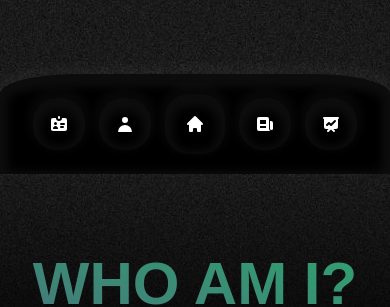
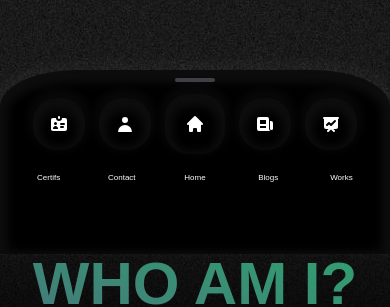
Before and after one commit to NaturaAdnyana/NaturaAdnyana.github.io, a React (Create React App) app: page / in a window 390 px wide. Shown: the part 670-977 px from the top of the page. Built offline with nearby package versions, Linux system fonts and the light colour scheme.

Commit message:
add pull nav

```diff
--- a/src/components/MobileNavbar.js
+++ b/src/components/MobileNavbar.js
@@ -1,5 +1,7 @@
 import React from "react";
 import { Link } from "react-router-dom";
+import { motion } from "framer-motion";
+
 import HomeIcon from "../assets/icons/HomeIcon";
 import CertifIcon from "../assets/icons/CertifIcon";
 import ContactIcon from "../assets/icons/ContactIcon";
@@ -8,7 +10,14 @@ import WorkIcon from "../assets/icons/WorkIcon";
 
 function MobileNavbar(props) {
   return (
-    <nav className="z-40 md:hidden fixed bottom-0 flex justify-around items-center w-screen py-5 px-8 bg-b-bar round-b-bar bg-black space-x-3">
+    <motion.nav
+      className="z-40 md:hidden fixed -bottom-20 w-screen bg-b-bar round-b-bar bg-black pt-2 pb-3 px-8"
+      drag="y"
+      dragConstraints={{ top: 0, bottom: 0 }}
+      dragElastic={0.1}
+    >
+      <div className="w-10 h-1 bg-zinc-700 mx-auto mb-3 rounded-full"></div>
+      <div className="flex justify-around items-center space-x-3">
         <Link
           to="/certifications"
           className="p-4 rounded-3xl bg-b-bar hover:bg-zinc-900"
@@ -24,13 +33,27 @@ function MobileNavbar(props) {
         <Link to="/" className="p-5 rounded-3xl bg-b-bar hover:bg-zinc-900">
           <HomeIcon className="w-5 h-5 fill-white" />
         </Link>
-      <Link to="/blogs" className="p-4 rounded-3xl bg-b-bar hover:bg-zinc-900">
+        <Link
+          to="/blogs"
+          className="p-4 rounded-3xl bg-b-bar hover:bg-zinc-900"
+        >
           <BlogsIcon className="w-5 h-5 fill-white" />
         </Link>
-      <Link to="/works" className="p-4 rounded-3xl bg-b-bar hover:bg-zinc-900">
+        <Link
+          to="/works"
+          className="p-4 rounded-3xl bg-b-bar hover:bg-zinc-900"
+        >
           <WorkIcon className="w-5 h-5 fill-white" />
         </Link>
-    </nav>
+      </div>
+      <div className="flex justify-around items-center pt-4 pb-14 text-white text-2xs text-center space-x-10">
+        <div className="basis-1/5">Certifs</div>
+        <div className="basis-1/5">Contact</div>
+        <div className="basis-1/5">Home</div>
+        <div className="basis-1/5">Blogs</div>
+        <div className="basis-1/5">Works</div>
+      </div>
+    </motion.nav>
   );
 }
 
--- a/src/pages/home/index.js
+++ b/src/pages/home/index.js
@@ -17,6 +17,7 @@ function Home() {
                 drag
                 dragConstraints={{ left: 0, top: 0, right: 0, bottom: 0 }}
                 dragElastic={0.5}
+                whileTap={{ cursor: "grabbing" }}
                 className="absolute w-48 md:w-72 h-auto md:ml-6 rounded-sm cursor-grab rotate-2 shadow-md"
                 src="https://cdn.jsdelivr.net/gh/NaturaAdnyana/NaturaAdnyana.github.io/src/assets/images/childme.webp"
                 alt="Child me"
@@ -25,6 +26,7 @@ function Home() {
                 drag
                 dragConstraints={{ left: 0, top: 0, right: 0, bottom: 0 }}
                 dragElastic={0.5}
+                whileTap={{ cursor: "grabbing" }}
                 className="absolute w-64 md:w-96 h-auto md:mb-20 md:mr-11 rounded-sm cursor-grab -rotate-6 shadow-md"
                 src="https://cdn.jsdelivr.net/gh/NaturaAdnyana/NaturaAdnyana.github.io/src/assets/images/2018me.webp"
                 alt="Child me"
```
Lines whose indentation alone changed are shown as unchanged.
